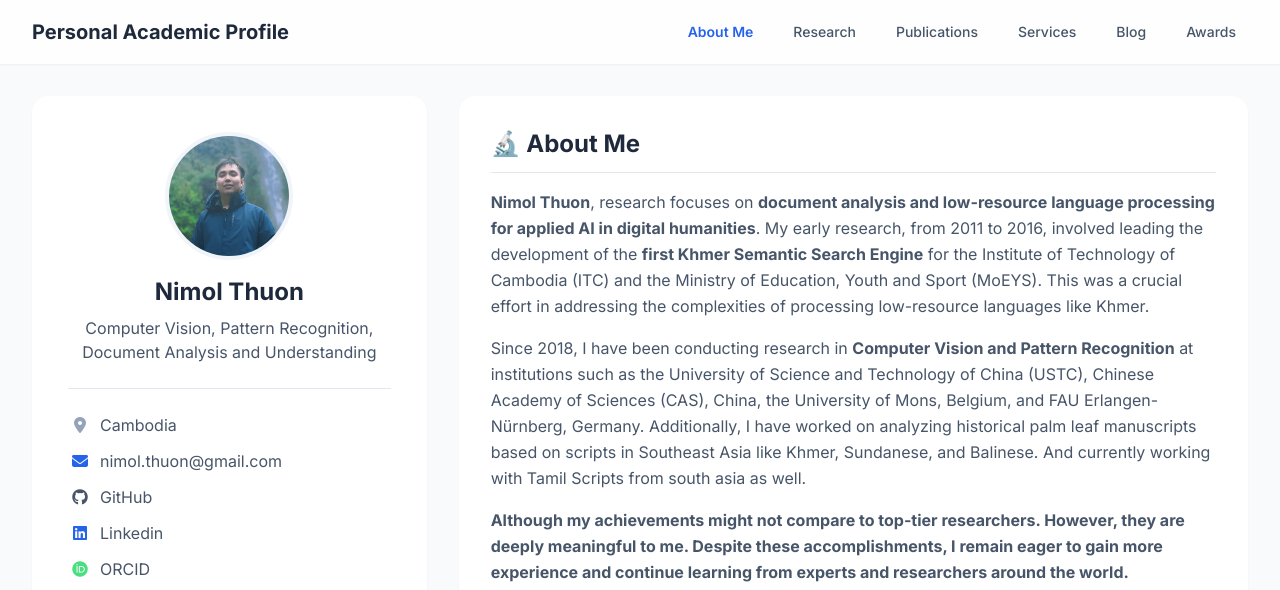
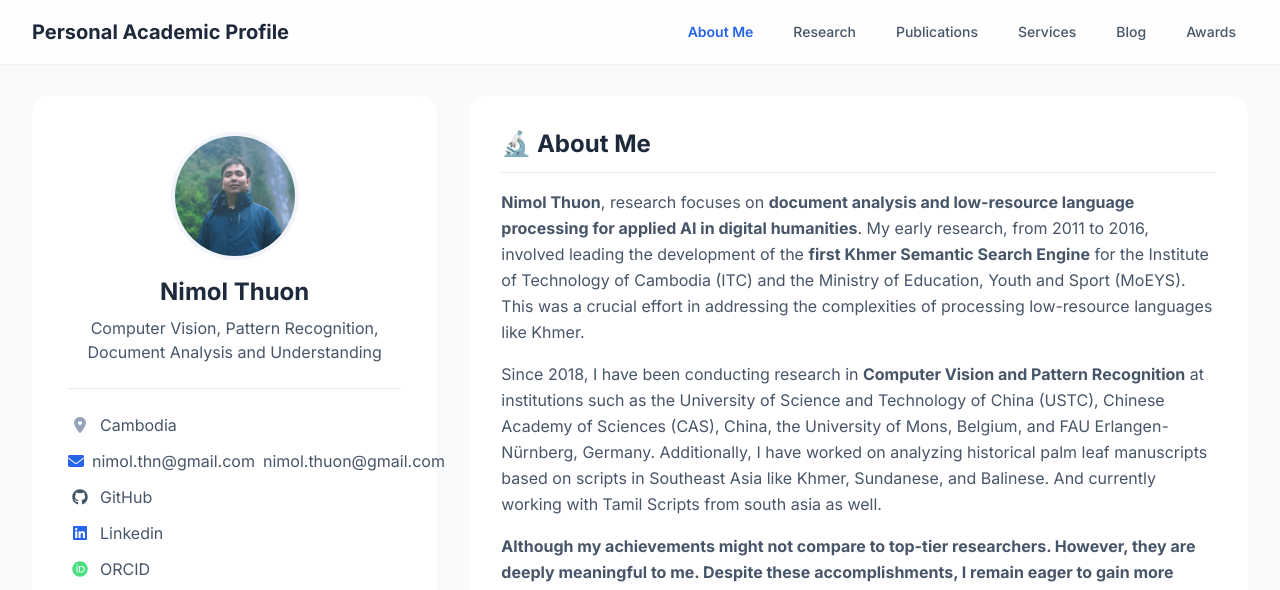
Before and after one commit to ruiSJU111/ruisju111.github.io, a plain HTML site: page index.html in a window 1280 px wide. Shown: the top 590 px of the page. Drawn offline with nearby package versions, Linux system fonts and the light colour scheme.

Commit message:
Update index.html

```diff
--- a/index.html
+++ b/index.html
@@ -109,7 +109,8 @@
                             </li>
                             <li class="flex items-center">
                                 <i class="fa-solid fa-envelope w-6 text-center text-blue-600"></i>
-                                <a href="mailto:email@example.com" class="ml-2 hover:text-blue-600">nimol.thuon@gmail.com</a>
+                                <a href="mailto:nimol.thn@gmail.com" class="ml-2 hover:text-blue-600">nimol.thn@gmail.com</a>
+                                <a href="mailto:nimol.thuon@gmail.com" class="ml-2 hover:text-blue-600">nimol.thuon@gmail.com</a>
                             </li>
                         <!--     <li class="flex items-center">
                                 <i class="fa-brands fa-google-scholar w-6 text-center text-slate-400"></i>
```
